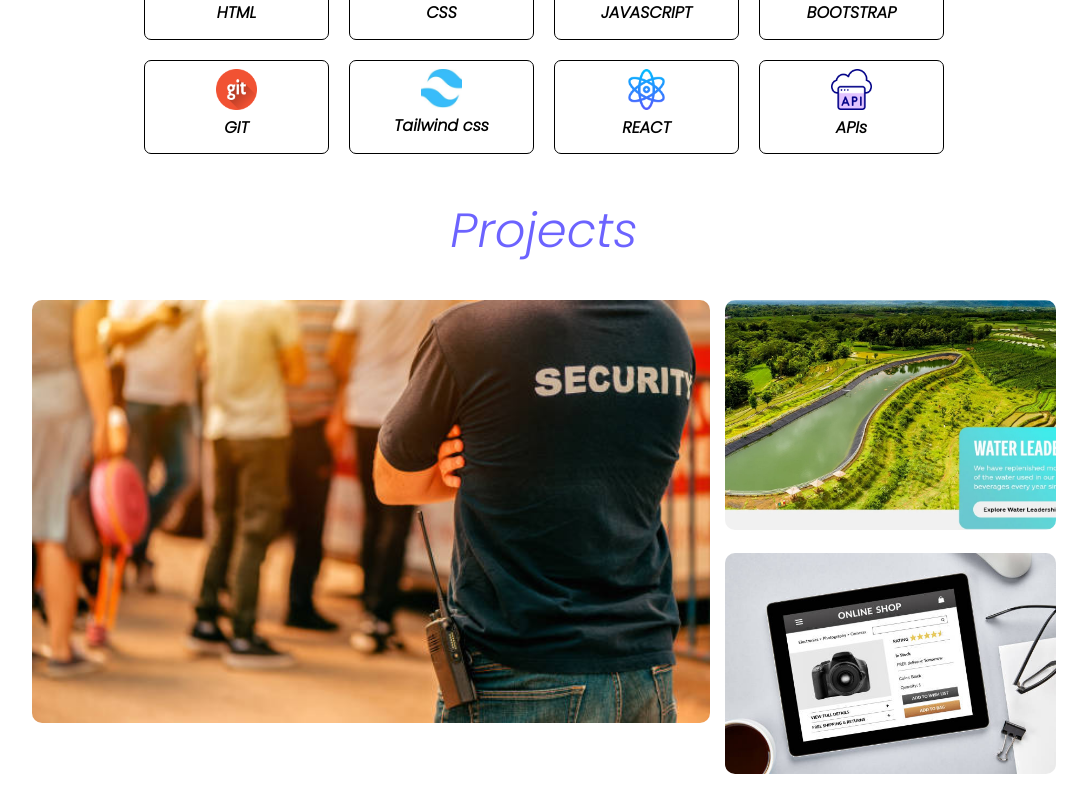
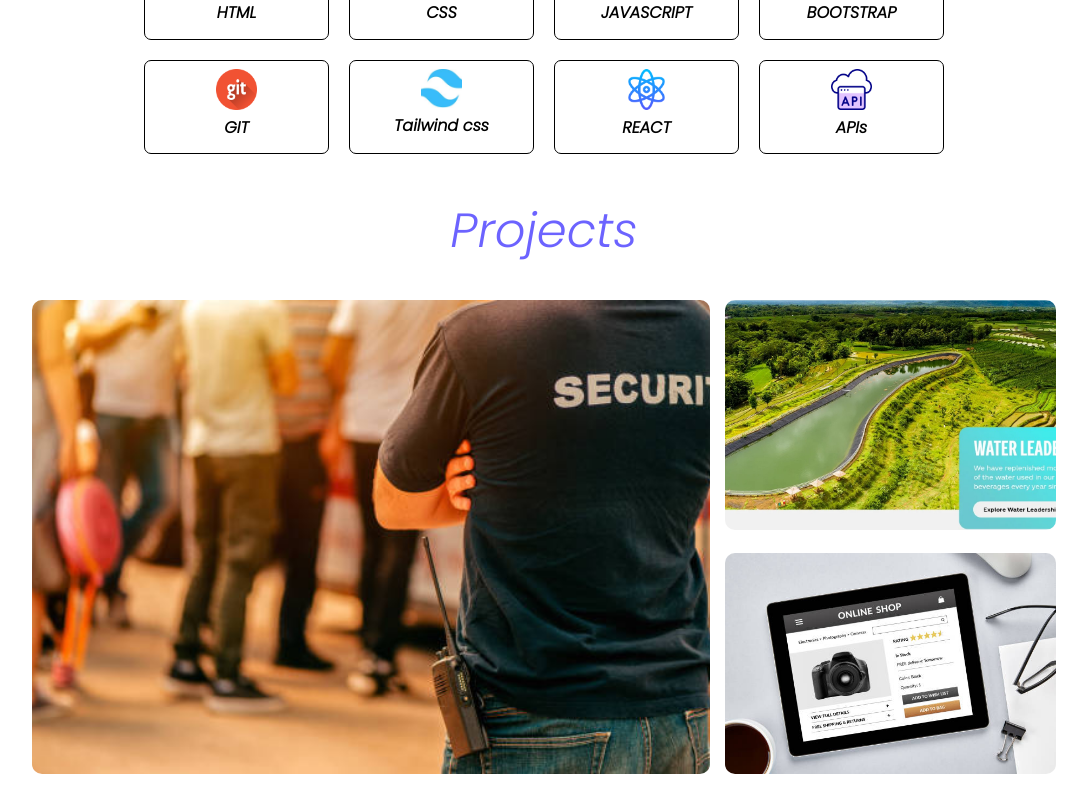
Before and after one commit to pejuameenat/my-portfolio, a React (Create React App) app: page / in a window 1280 px wide. Shown: the part 1012-1807 px from the top of the page, without its empty margins (96-1183 px from the left). Built offline with nearby package versions, Linux system fonts and the light colour scheme.

Commit message:
styles (project)

```diff
--- a/src/style.css
+++ b/src/style.css
@@ -15,8 +15,9 @@
     --clr-purple: #6C63FF;
     --clr-main-fade: rgb(214, 226, 250);
 }
-html{
-    scroll-behavior:  smooth;
+
+html {
+    scroll-behavior: smooth;
 }
 
 body {
@@ -232,7 +233,7 @@ header {
 
 .services-image img {
     width: 100%;
-    height: fit-content;
+    height: 100%;
     border-radius: 10px;
     object-fit: cover;
 }
@@ -390,10 +391,12 @@ footer {
         width: 120px;
         margin-top: .7rem;
     }
-   .weather button {
-       width: 25px;
-       height: 25px;
-   }
+
+    .weather button {
+        width: 25px;
+        height: 25px;
+    }
+
     .nav_lists {
         display: flex;
         gap: 30px;
```
